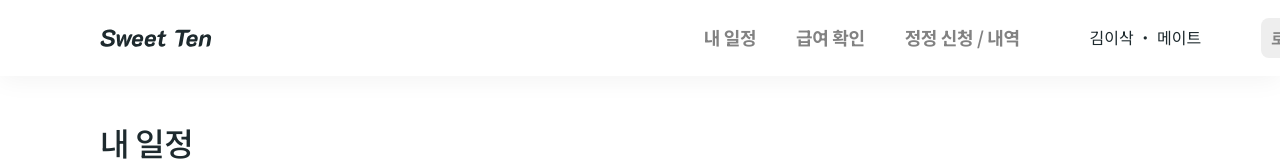
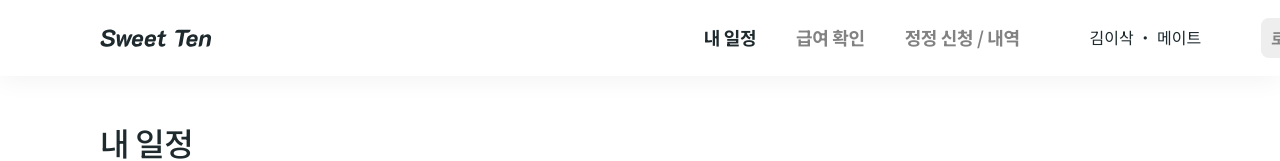
Before and after one commit to Dev-FE-3/toy-project2-team2, a React (Vite) app: page / in a window 1280 px wide. Shown: the top 161 px of the page. Built offline with nearby package versions, Linux system fonts and the light colour scheme; no server answers; sample sign-in values are in the browser's storage; a web font is replaced by a local one.

Commit message:
Feat : NavLink 활용한 active 설정

```diff
--- a/src/shared/Header/Nav.jsx
+++ b/src/shared/Header/Nav.jsx
@@ -1,4 +1,4 @@
-import { Link } from "react-router-dom";
+import { NavLink } from "react-router-dom";
 import styled from "styled-components";
 
 const NavList = styled.ul`
@@ -13,22 +13,31 @@ const NavList = styled.ul`
       font-weight: 700;
       color: var(--text-disabled);
       letter-spacing: -0.36px;
+      &.active {
+        color: var(--text-primary);
+      }
     }
   }
-`
+`;
 
 const Nav = () => {
   return (
     <nav>
       <NavList>
         <li>
-          <Link to="/">내 일정</Link>
+          <NavLink to="/" activeClassName="active">
+            내 일정
+          </NavLink>
         </li>
         <li>
-          <Link to="/MySalary">급여 확인</Link>
+          <NavLink to="/MySalary" activeClassName="active">
+            급여 확인
+          </NavLink>
         </li>
         <li>
-          <Link to="/SalaryAdjustment">정정 신청 / 내역</Link>
+          <NavLink to="/SalaryAdjustment" activeClassName="active">
+            정정 신청 / 내역
+          </NavLink>
         </li>
       </NavList>
     </nav>
```
